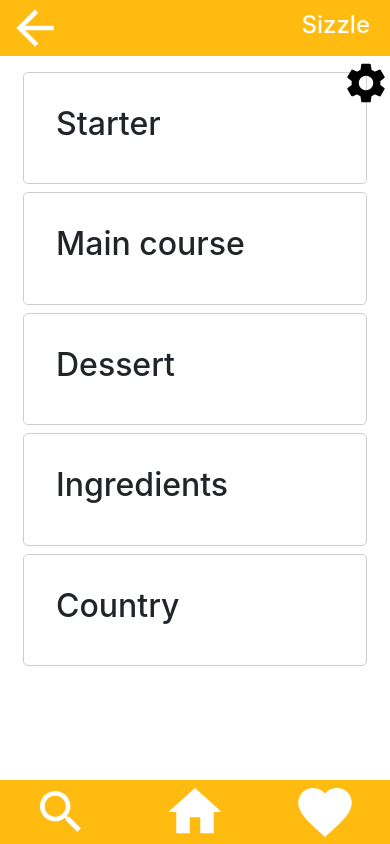
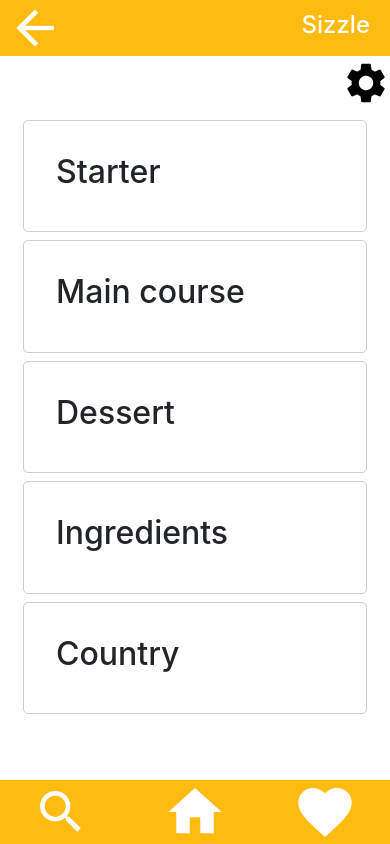
Before and after one commit to Jasonpgeraghty/sizzle, an Angular app: page / in a window 390 px wide. Built offline with nearby package versions, Linux system fonts and the light colour scheme.

Commit message:
add style to make the component responsive down to mobile
Added an @media to push the content down so the settings button wont overlap the menu on
mobile devices.

```diff
--- a/src/app/categories/categories.component.html
+++ b/src/app/categories/categories.component.html
@@ -1,5 +1,5 @@
 <section>
-  <img src="../../assets/Icons/settings.png" alt="Settings">
+  <img src="../../assets/Icons/settings.png" alt="Settings" [routerLink]="['/settings']">
   <div [routerLink]="['/category/starter']">
     <h2>Starter</h2>
   </div>
--- a/src/app/categories/categories.component.scss
+++ b/src/app/categories/categories.component.scss
@@ -15,7 +15,16 @@ div {
   margin:.5rem;
   border-radius: 5px;
   border: 1px solid #cdcdcd;
+  transition: translate .4s;
 }
 div:hover {
   cursor:pointer;
+  transform: scale(1.04);
+  box-shadow: 8px 10px 12px -6px;
 }
+
+@media only screen and (max-width: 600px) {
+  section {
+    margin-top:7.5rem;
+  }
+}
```
